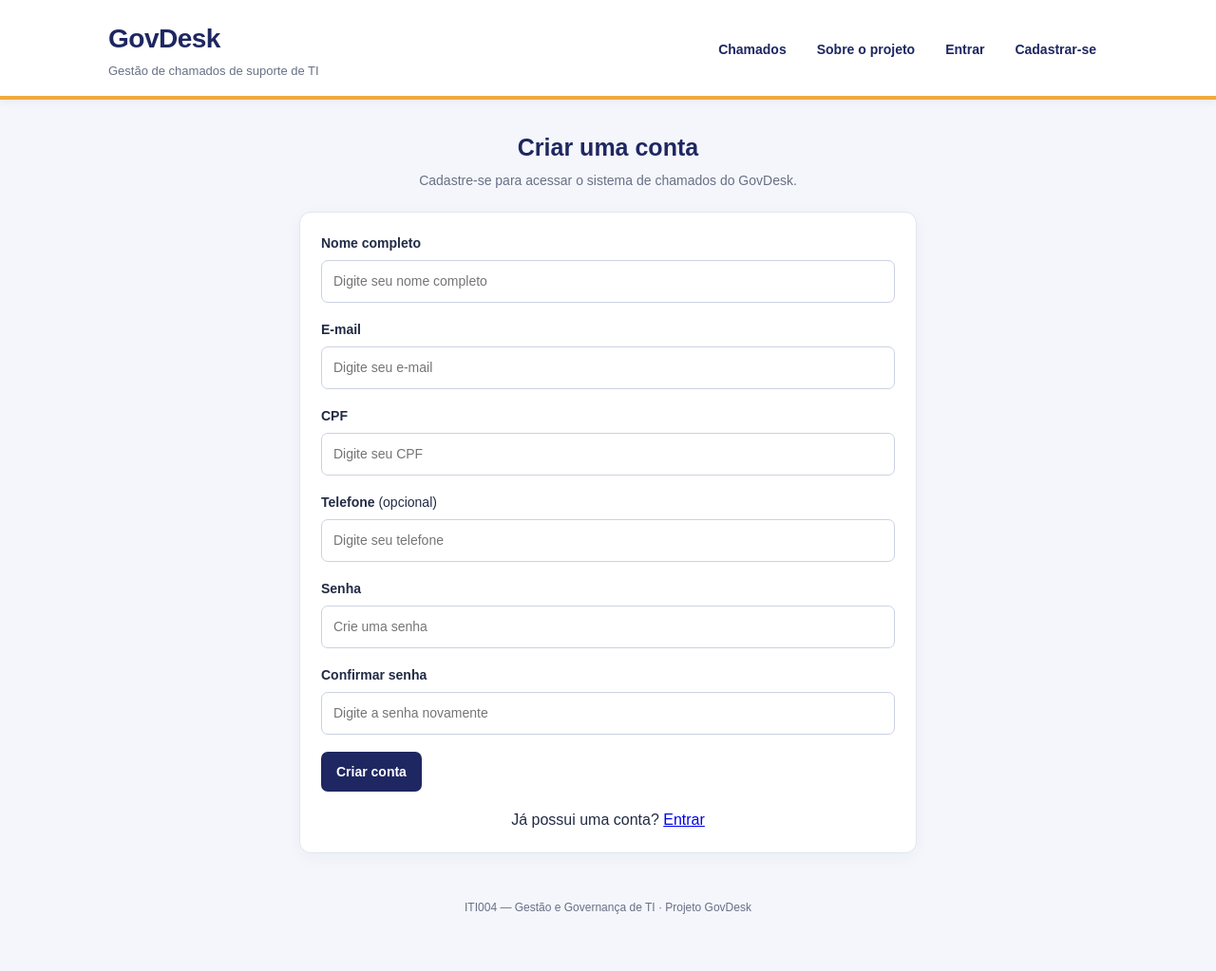
After one commit to dudaliimaa/GovDesk-Grupo-3, a Flask app: page /cadastro in a window 1280 px wide. The commit adds this page. Shown: the whole page at 95% size. Run offline with Flask 3, Linux system fonts and the light colour scheme.

Commit message:
feat: atualiza funcionalidades e documentação

```diff
--- a/app.py
+++ b/app.py
@@ -1,76 +1,59 @@
 """
 GovDesk - Semana 1
 Projeto da disciplina Gestao e Governanca de TI (ITI004)
-
-Objetivo desta semana: apenas colocar o esqueleto do projeto no ar.
-Ainda NAO ha banco de dados nem cadastro real de chamados - isso vem
-nas proximas semanas. Por enquanto, os dados ficam "hardcoded" em
-memoria mesmo, so para termos algo rodando e visivel no navegador.
 """
 
 import os
 import sqlite3
-import json
-from flask import Flask, render_template, request, redirect, url_for
+from flask import Flask, render_template, request, redirect, url_for, session, flash
+from werkzeug.security import generate_password_hash, check_password_hash
 
 app = Flask(__name__)
+app.secret_key = os.environ.get(
+    "SECRET_KEY",
+    "govdesk-chave-local-desenvolvimento"
+)
 
-# Conexão/criação do banco de dados
-try:
-    with sqlite3.connect("database.db") as conn:
-        print("Banco de dado aberto")
-except sqlite3.OperationalError as e:
-    print("Falha ao conectar com o banco de dados: ", e)
-cursor = conn.cursor()
+BASE_DIR = os.path.dirname(os.path.abspath(__file__))
+DATABASE = os.path.join(BASE_DIR, "database.db")
 
 
-### Criação das tabelas (se não já existirem) ###
-## Tabela dos solicitantes (empregados)
-comando = """CREATE TABLE IF NOT EXISTS SOLICITANTE(
-id_solicitante INTEGER PRIMARY KEY AUTOINCREMENT,
-nm_solicitante TEXT NOT NULL,
-senha TEXT NOT NULL,
-email TEXT,
-telefone TEXT,
-cpf TEXT NOT NULL)"""
-cursor.execute(comando)
-
-## Tabela dos chamados
-comando = """CREATE TABLE IF NOT EXISTS CHAMADO(
-id_chamado INTEGER PRIMARY KEY AUTOINCREMENT,
-titulo TEXT NOT NULL,
-descricao TEXT,
-id_solicitante INTEGER NOT NULL,
-prioridade TEXT NOT NULL,
-status TEXT NOT NULL,
-CONSTRAINT fk_cha_solic FOREIGN KEY (id_solicitante) REFERENCES SOLICITANTE(id_solicitante))"""
-cursor.execute(comando)
-print("Tabelas criadas/verificadas")
+def conectar_banco():
+    conn = sqlite3.connect(DATABASE)
+    conn.row_factory = sqlite3.Row
+    conn.execute("PRAGMA foreign_keys = ON")
+    return conn
 
 
-### Inserção de dados mas tabelas ###
-## PS: esse comando deve ser executado apenas uma vez, comentar tudo depois de usar
-# ## Solicitante ##
-# comando = """INSERT INTO SOLICITANTE(nm_solicitante, senha, cpf) VALUES
-# ('Nenhum', '123', 'Nenhum'),
-# ('João Carlos', '123', '849.021.902-40'),
-# ('Ana Maria', '123', '901.379.284-96'),
-# ('Eduardo dos Santos', '123', '590.278.971-13')"""
-# cursor.execute(comando)
-# conn.commit()
+def inicializar_banco():
+    with conectar_banco() as conn:
+        conn.execute("""
+            CREATE TABLE IF NOT EXISTS SOLICITANTE (
+                id_solicitante INTEGER PRIMARY KEY AUTOINCREMENT,
+                nm_solicitante TEXT NOT NULL,
+                senha TEXT NOT NULL,
+                email TEXT,
+                telefone TEXT,
+                cpf TEXT NOT NULL
+            )
+        """)
 
-# ## Chamado ##
-# comando = """INSERT INTO CHAMADO(titulo, id_solicitante, prioridade, status) VALUES
-# ('Impressora do 2o andar nao liga', 2, 'alta', 'aberto'),
-# ('Sistema de vendas lento', 3, 'média', 'em andamento'),
-# ('Solicitacao de acesso ao ERP', 4, 'baixa','resolvido')"""
-# cursor.execute(comando)
-# conn.commit()
-# print("Dados inseridos")
+        conn.execute("""
+            CREATE TABLE IF NOT EXISTS CHAMADO (
+                id_chamado INTEGER PRIMARY KEY AUTOINCREMENT,
+                titulo TEXT NOT NULL,
+                descricao TEXT,
+                id_solicitante INTEGER NOT NULL,
+                prioridade TEXT NOT NULL,
+                status TEXT NOT NULL,
+                FOREIGN KEY (id_solicitante)
+                    REFERENCES SOLICITANTE(id_solicitante)
+            )
+        """)
 
-cursor.close
 
-# Equipe do grupo
+inicializar_banco()
+
 equipe = [
     {"nome": "Eduarda de Lima Sales", "papel": "Product Owner / CIO"},
     {"nome": "Cauê Mayo Simões", "papel": "Dev Lead"},
@@ -80,78 +63,177 @@ equipe = [
 
 PRIORIDADES = ["baixa", "média", "alta"]
 
+
 @app.route("/")
 def index():
-    return render_template("index.html", chamados=getChamados(), total=len(getChamados()))
+    chamados = getChamados()
+    return render_template(
+        "index.html",
+        chamados=chamados,
+        total=len(chamados)
+    )
 
 
 @app.route("/sobre")
 def sobre():
     return render_template("sobre.html", equipe=equipe)
 
+
+@app.route("/cadastro", methods=["GET", "POST"])
+def cadastro():
+    erro = None
+
+    if request.method == "POST":
+        nome = request.form.get("nome", "").strip()
+        email = request.form.get("email", "").strip().lower()
+        cpf = request.form.get("cpf", "").strip()
+        telefone = request.form.get("telefone", "").strip()
+        senha = request.form.get("senha", "")
+        confirmar_senha = request.form.get("confirmar_senha", "")
+
+        if not nome or not email or not cpf or not senha:
+            erro = "Preencha todos os campos obrigatórios."
+
+        elif senha != confirmar_senha:
+            erro = "As senhas não coincidem."
+
+        elif len(senha) < 8:
+            erro = "A senha deve ter pelo menos 8 caracteres."
+
+        else:
+            try:
+                with conectar_banco() as conn:
+                    existente = conn.execute("""
+                        SELECT id_solicitante
+                        FROM SOLICITANTE
+                        WHERE LOWER(email) = ? OR cpf = ?
+                    """, (email, cpf)).fetchone()
+
+                    if existente:
+                        erro = "Este e-mail ou CPF já está cadastrado."
+                    else:
+                        senha_hash = generate_password_hash(senha)
+
+                        conn.execute("""
+                            INSERT INTO SOLICITANTE
+                                (nm_solicitante, senha, email, telefone, cpf)
+                            VALUES (?, ?, ?, ?, ?)
+                        """, (
+                            nome,
+                            senha_hash,
+                            email,
+                            telefone,
+                            cpf
+                        ))
+
+                if erro is None:
+                    flash("Cadastro realizado com sucesso! Faça seu login.")
+                    return redirect(url_for("login"))
+
+            except sqlite3.Error:
+                erro = "Não foi possível realizar o cadastro. Tente novamente."
+
+    return render_template("cadastro.html", erro=erro)
+
+
+@app.route("/login", methods=["GET", "POST"])
+def login():
+    erro = None
+
+    if request.method == "POST":
+        email = request.form.get("email", "").strip().lower()
+        senha = request.form.get("senha", "")
+
+        with conectar_banco() as conn:
+            usuario = conn.execute("""
+                SELECT id_solicitante, nm_solicitante, email, senha
+                FROM SOLICITANTE
+                WHERE LOWER(email) = ?
+            """, (email,)).fetchone()
+
+        if usuario and check_password_hash(usuario["senha"], senha):
+            session.clear()
+            session["id_solicitante"] = usuario["id_solicitante"]
+            session["nome_solicitante"] = usuario["nm_solicitante"]
+
+            return redirect(url_for("index"))
+
+        erro = "E-mail ou senha incorretos."
+
+    return render_template("login.html", erro=erro)
+
+
+@app.route("/logout")
+def logout():
+    session.clear()
+    return redirect(url_for("login"))
+
+
 @app.route("/novo", methods=["GET", "POST"])
 def novo():
     erro = None
+
+    if "id_solicitante" not in session:
+        flash("Entre na sua conta para registrar um chamado.")
+        return redirect(url_for("login"))
+
     if request.method == "POST":
         titulo = request.form.get("titulo", "").strip()
         descricao = request.form.get("descricao", "").strip()
-        solicitante = request.form.get("solicitante", "").strip()
         prioridade = request.form.get("prioridade", "média")
 
         if not titulo:
             erro = "Preencha o título do chamado."
+
         elif prioridade not in PRIORIDADES:
             erro = "Prioridade inválida."
+
         else:
-            solicitante = 1 ## TEMPORÁRIO --- MUDAR QUANDO ADICIONAR LOGIN ##
-            addChamado(titulo,descricao,solicitante,prioridade)
-            return redirect(url_for("index"))
+            solicitante = session["id_solicitante"]
 
-    # Em caso de erro, devolve o que a pessoa digitou (request.form)
-    return render_template("novo.html", erro=erro, prioridades=PRIORIDADES,
-    dados=request.form)
+            try:
+                addChamado(titulo, descricao, solicitante, prioridade)
+                flash("Chamado criado com sucesso!")
+                return redirect(url_for("index"))
+
+            except sqlite3.Error:
+                erro = "Não foi possível criar o chamado. Tente novamente."
+
+    return render_template(
+        "novo.html",
+        erro=erro,
+        prioridades=PRIORIDADES,
+        dados=request.form
+    )
 
 
+def addChamado(titulo, descricao, solicitante, prioridade):
+    with conectar_banco() as conn:
+        conn.execute("""
+            INSERT INTO CHAMADO
+                (titulo, descricao, id_solicitante, prioridade, status)
+            VALUES (?, ?, ?, ?, ?)
+        """, (titulo, descricao, solicitante, prioridade, "aberto"))
 
-#TODO: Adicionar classe para lidar com banco de dados
-def addChamado(titulo,descricao,solicitante,prioridade):
-    try:
-        with sqlite3.connect("database.db") as conn:
-            print("Banco de dado aberto")
-    except sqlite3.OperationalError as e:
-        print("Falha ao conectar com o banco de dados: ", e)
-    cursor = conn.cursor()
-    comando=f"INSERT INTO CHAMADO(titulo,descricao,id_solicitante, prioridade, status) VALUES('{titulo}','{descricao}',{solicitante},'{prioridade}','aberto')"
-    cursor.execute(comando)
-    conn.commit()
-    cursor.close()
-    print("Chamado adicionado!")
 
 def getChamados():
-    try:
-        with sqlite3.connect("database.db") as conn:
-            print("Banco de dado aberto")
-    except sqlite3.OperationalError as e:
-        print("Falha ao conectar com o banco de dados: ", e)
-    cursor = conn.cursor()
-    comando = """SELECT c.id_chamado as id, c.titulo as 'titulo', s.nm_solicitante as 'solicitante', c.prioridade as 'prioridade', c.status as 'status'
-    FROM chamado as c INNER JOIN solicitante as s ON c.id_solicitante = s.id_solicitante"""
-    cursor.execute(comando)
-    linhas = cursor.fetchall()
-    colunas = [column[0] for column in cursor.description]
+    with conectar_banco() as conn:
+        linhas = conn.execute("""
+            SELECT
+                c.id_chamado AS id,
+                c.titulo AS titulo,
+                s.nm_solicitante AS solicitante,
+                c.prioridade AS prioridade,
+                c.status AS status
+            FROM CHAMADO AS c
+            INNER JOIN SOLICITANTE AS s
+                ON c.id_solicitante = s.id_solicitante
+            ORDER BY c.id_chamado DESC
+        """).fetchall()
 
-    chamados = []
-    for linha in linhas:
-        linha_dict = {colunas[i]: linha[i] for i in range(len(colunas))}
-        chamados.append(linha_dict)
-
-    cursor.close()
-    return chamados
-
+    return [dict(linha) for linha in linhas]
 
 
 if __name__ == "__main__":
-    # Replit expoe a porta pela variavel de ambiente PORT quando existe;
-    # 8080 e usado como padrao para rodar local tambem, se precisar.
     porta = int(os.environ.get("PORT", 8080))
     app.run(host="0.0.0.0", port=porta, debug=True)
--- a/templates/base.html
+++ b/templates/base.html
@@ -4,7 +4,6 @@
   <meta charset="utf-8">
   <meta name="viewport" content="width=device-width, initial-scale=1">
   <title>GovDesk | Gestão de Chamados de TI</title>
-
   <style>
     :root {
       --azul: #1E2761;
@@ -16,11 +15,9 @@
       --texto-suave: #687086;
       --borda: #E1E5EF;
     }
-
     * {
       box-sizing: border-box;
     }
-
     body {
       margin: 0;
       background: var(--fundo);
@@ -28,13 +25,11 @@
       font-family: Arial, Helvetica, sans-serif;
       line-height: 1.5;
     }
-
     .site-header {
       background: var(--branco);
       border-bottom: 4px solid var(--amarelo);
       box-shadow: 0 2px 10px rgba(30, 39, 97, 0.06);
     }
-
     .header-inner {
       max-width: 1100px;
       margin: 0 auto;
@@ -45,27 +40,23 @@
       gap: 24px;
       flex-wrap: wrap;
     }
-
     .brand h1 {
       margin: 0;
       color: var(--azul);
       font-size: 28px;
       letter-spacing: -0.5px;
     }
-
     .brand p {
       margin: 3px 0 0;
       color: var(--texto-suave);
       font-size: 13px;
     }
-
     nav {
       display: flex;
       align-items: center;
       gap: 8px;
       flex-wrap: wrap;
     }
-
     nav a {
       color: var(--azul);
       text-decoration: none;
@@ -74,18 +65,21 @@
       padding: 9px 12px;
       border-radius: 7px;
     }
-
     nav a:hover,
     nav a:focus {
       background: #EEF0FA;
       outline: none;
     }
-
+    .usuario-logado {
+      color: var(--texto-suave);
+      font-size: 13px;
+      font-weight: 700;
+      padding: 9px 4px;
+    }
     .container {
       width: min(1100px, calc(100% - 32px));
       margin: 32px auto;
     }
-
     .page-heading {
       display: flex;
       align-items: flex-start;
@@ -94,19 +88,16 @@
       flex-wrap: wrap;
       margin-bottom: 22px;
     }
-
     h2 {
       margin: 0 0 6px;
       color: var(--azul);
       font-size: 25px;
     }
-
     .page-description {
       margin: 0;
       color: var(--texto-suave);
       font-size: 14px;
     }
-
     .card {
       background: var(--branco);
       border: 1px solid var(--borda);
@@ -114,7 +105,6 @@
       padding: 22px;
       box-shadow: 0 5px 18px rgba(30, 39, 97, 0.04);
     }
-
     .summary {
       display: flex;
       align-items: center;
@@ -123,20 +113,17 @@
       flex-wrap: wrap;
       margin-bottom: 20px;
     }
-
     .summary-label {
       margin: 0 0 3px;
       color: var(--texto-suave);
       font-size: 13px;
     }
-
     .summary-number {
       margin: 0;
       color: var(--azul);
       font-size: 28px;
       font-weight: 700;
     }
-
     .button {
       display: inline-flex;
       justify-content: center;
@@ -154,25 +141,21 @@
       cursor: pointer;
       transition: background 0.15s ease;
     }
-
     .button:hover,
     .button:focus {
       background: var(--azul-hover);
       outline: 2px solid #BFC7F0;
       outline-offset: 2px;
     }
-
     .table-wrap {
       width: 100%;
       overflow-x: auto;
     }
-
     table {
       width: 100%;
       border-collapse: collapse;
       min-width: 620px;
     }
-
     th,
     td {
       text-align: left;
@@ -181,7 +164,6 @@
       vertical-align: middle;
       font-size: 14px;
     }
-
     th {
       background: #F4F6FB;
       color: var(--azul);
@@ -189,15 +171,12 @@
       text-transform: uppercase;
       letter-spacing: 0.35px;
     }
-
     tbody tr:hover {
       background: #FAFBFE;
     }
-
     tbody tr:last-child td {
       border-bottom: 0;
     }
-
     .status,
     .priority {
       display: inline-block;
@@ -207,63 +186,51 @@
       font-weight: 700;
       white-space: nowrap;
     }
-
     .status {
       background: #E8ECF8;
       color: var(--azul);
     }
-
     .status.aberto {
       background: #FCE8E7;
       color: #9D2924;
     }
-
     .status.em-andamento {
       background: #FFF1D8;
       color: #82510A;
     }
-
     .status.resolvido {
       background: #E4F3E7;
       color: #24612D;
     }
-
     .priority {
       background: #EEF0F5;
       color: #424B61;
     }
-
     .priority.alta {
       background: #FCE8E7;
       color: #9D2924;
     }
-
     .priority.média {
       background: #FFF1D8;
       color: #82510A;
     }
-
     .priority.baixa {
       background: #E4F3E7;
       color: #24612D;
     }
-
     .form-card {
       max-width: 760px;
     }
-
     .form-grid {
       display: grid;
       gap: 18px;
     }
-
     label {
       display: block;
       color: var(--texto);
       font-size: 14px;
       font-weight: 700;
     }
-
     input,
     textarea,
     select {
@@ -278,18 +245,15 @@
       font: inherit;
       font-weight: 400;
     }
-
     input:focus,
     textarea:focus,
     select:focus {
       border-color: var(--azul);
       outline: 3px solid rgba(30, 39, 97, 0.12);
     }
-
     textarea {
       resize: vertical;
     }
-
     .field-help {
       display: block;
       margin-top: 8px;
@@ -297,7 +261,6 @@
       font-size: 12px;
       font-weight: 400;
     }
-
     .privacy-note {
       padding: 12px 14px;
       border-left: 4px solid var(--amarelo);
@@ -307,7 +270,6 @@
       font-size: 13px;
       font-weight: 400;
     }
-
     .error-message {
       margin: 0 0 18px;
       padding: 12px 14px;
@@ -317,23 +279,19 @@
       color: #8A1F17;
       font-size: 14px;
     }
-
     .form-actions {
       display: flex;
       gap: 10px;
       flex-wrap: wrap;
     }
-
     .button-secondary {
       background: #E9ECF5;
       color: var(--azul);
     }
-
     .button-secondary:hover,
     .button-secondary:focus {
       background: #DCE1F0;
     }
-
     .footer {
       margin-top: 30px;
       padding: 18px 0 26px;
@@ -341,44 +299,35 @@
       text-align: center;
       font-size: 12px;
     }
-
     @media (max-width: 640px) {
       .header-inner {
         padding: 17px 16px 14px;
       }
-
       .brand h1 {
         font-size: 25px;
       }
-
       nav {
         width: 100%;
         gap: 2px;
       }
-
       nav a {
         padding: 8px 9px;
       }
-
       .container {
         margin: 22px auto;
       }
-
       .card {
         padding: 16px;
       }
-
       h2 {
         font-size: 22px;
       }
-
       .summary-number {
         font-size: 25px;
       }
     }
   </style>
 </head>
-
 <body>
   <header class="site-header">
     <div class="header-inner">
@@ -386,18 +335,26 @@
         <h1>GovDesk</h1>
         <p>Gestão de chamados de suporte de TI</p>
       </div>
-
-      <nav aria-label="Navegação principal">
-        <a href="/">Chamados</a>
-        <a href="/novo">Novo chamado</a>
-        <a href="/sobre">Sobre o projeto</a>
+      <nav>
+        <a href="{{ url_for('index') }}">Chamados</a>
+        {% if session.get('id_solicitante') %}
+          <a href="{{ url_for('novo') }}">Novo chamado</a>
+        {% endif %}
+        <a href="{{ url_for('sobre') }}">Sobre o projeto</a>
+        {% if session.get('id_solicitante') %}
+          <span class="usuario-logado">
+            Olá, {{ session.get('nome_solicitante') }}!
+          </span>
+          <a href="{{ url_for('logout') }}">Sair</a>
+        {% else %}
+          <a href="{{ url_for('login') }}">Entrar</a>
+          <a href="{{ url_for('cadastro') }}">Cadastrar-se</a>
+        {% endif %}
       </nav>
     </div>
   </header>
-
   <main class="container">
     {% block content %}{% endblock %}
-
     <footer class="footer">
       ITI004 — Gestão e Governança de TI · Projeto GovDesk
     </footer>
--- /dev/null
+++ b/templates/cadastro.html
@@ -0,0 +1,90 @@
+{% extends "base.html" %}
+{% block content %}
+<section class="page-heading" style="justify-content: center; text-align: center;">
+    <div>
+        <h2>Criar uma conta</h2>
+        <p class="page-description">
+            Cadastre-se para acessar o sistema de chamados do GovDesk.
+        </p>
+    </div>
+</section>
+<section class="card form-card"
+         style="max-width: 650px; width: 100%; margin: 0 auto;">
+    <form class="form-grid" method="POST" action="{{ url_for('cadastro') }}">
+        <label for="nome">
+            Nome completo
+            <input
+                id="nome"
+                name="nome"
+                type="text"
+                placeholder="Digite seu nome completo"
+                autocomplete="name"
+                required
+            >
+        </label>
+        <label for="email">
+            E-mail
+            <input
+                id="email"
+                name="email"
+                type="email"
+                placeholder="Digite seu e-mail"
+                autocomplete="email"
+                required
+            >
+        </label>
+        <label for="cpf">
+            CPF
+            <input
+                id="cpf"
+                name="cpf"
+                type="text"
+                placeholder="Digite seu CPF"
+                autocomplete="off"
+                required
+            >
+        </label>
+        <label for="telefone">
+            Telefone <span style="font-weight: 400;">(opcional)</span>
+            <input
+                id="telefone"
+                name="telefone"
+                type="tel"
+                placeholder="Digite seu telefone"
+                autocomplete="tel"
+            >
+        </label>
+        <label for="senha">
+            Senha
+            <input
+                id="senha"
+                name="senha"
+                type="password"
+                placeholder="Crie uma senha"
+                autocomplete="new-password"
+                required
+            >
+        </label>
+        <label for="confirmar_senha">
+            Confirmar senha
+            <input
+                id="confirmar_senha"
+                name="confirmar_senha"
+                type="password"
+                placeholder="Digite a senha novamente"
+                autocomplete="new-password"
+                required
+            >
+        </label>
+        <div class="form-actions">
+            <button type="submit" class="button">
+                Criar conta
+            </button>
+        </div>
+        <p style="text-align: center; margin: 0;">
+            Já possui uma conta?
+            <a href="{{ url_for('login') }}">Entrar</a>
+        </p>
+    </form>
+</section>
+{% endblock %}
```
Also changed, not shown: docs/peti.md (+3 -3 lines), docs/wbs.md (+4 -4 lines), templates/login.html (added, +47 -0 lines), database.db.
